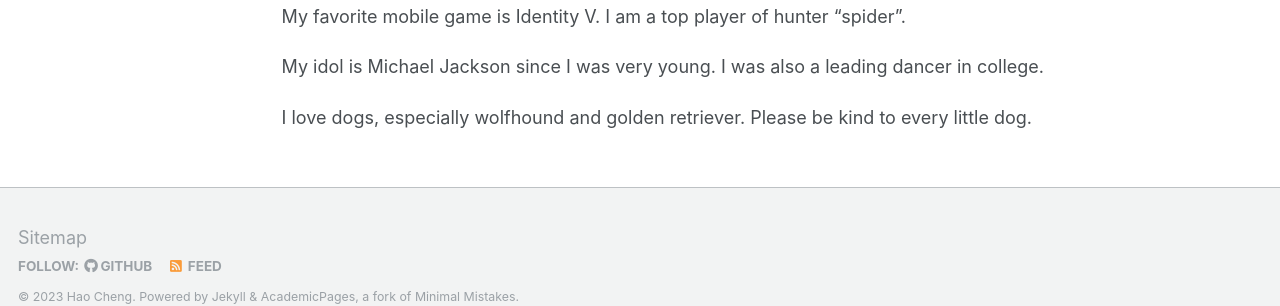
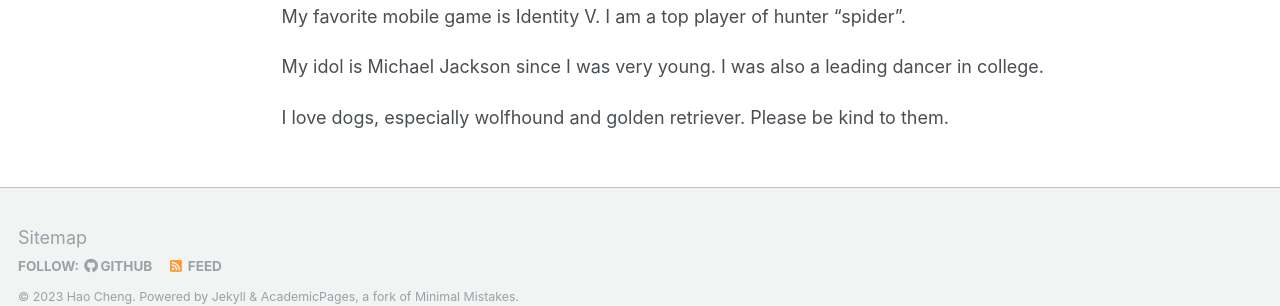
Before and after one commit to haochenglouis/haochenglouis.github.io, a Jekyll site: the page built from _pages/about.md, in a window 1280 px wide and 900 px high, scrolled down 1321 px. Shown: the part 557-863 px from the top of the window. Built offline with Jekyll 4.4.1, drawn with Linux system fonts in a browser that asks for light colours; some web fonts are replaced.

Commit message:
Update about.md

```diff
--- a/_pages/about.md
+++ b/_pages/about.md
@@ -78,4 +78,4 @@ My favorite mobile game is Identity V. I am a top player of hunter "spider".
 
 My idol is Michael Jackson since I was very young. I was also a leading dancer in college.
 
-I love dogs, especially wolfhound and golden retriever. Please be kind to every little dog.
+I love dogs, especially wolfhound and golden retriever. Please be kind to them.
```
